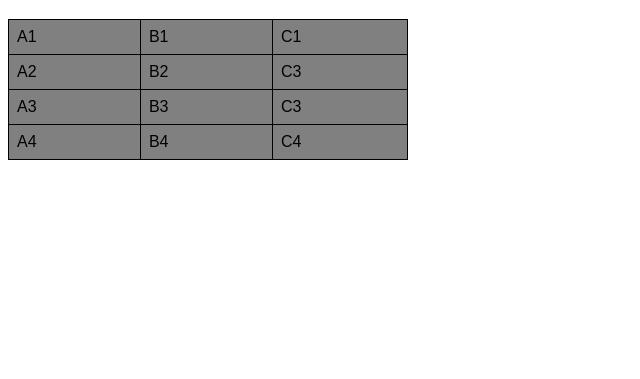
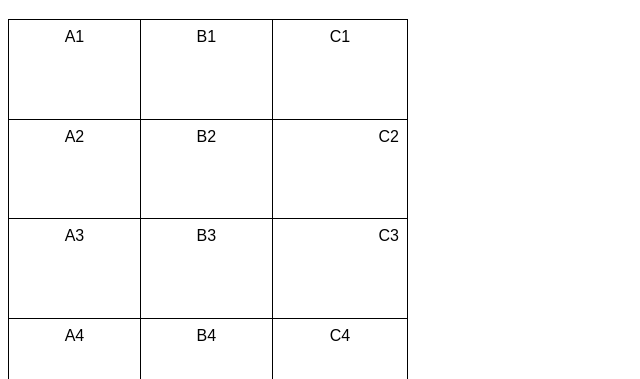
Before and after one commit to gustavo-g-machado/html-css, a plain HTML site: page exercicios/ex023/tabela01.html in a window 1280 px wide. Shown: the part 61-440 px from the top of the page, without its empty margins (0-640 px from the left). Drawn offline with Linux system fonts and the light colour scheme.

Commit message:
Update tabela01.html

```diff
--- a/exercicios/ex023/tabela01.html
+++ b/exercicios/ex023/tabela01.html
@@ -11,16 +11,19 @@
 
         table{
             width: 400px;
+            height: 400px;
             border-collapse: collapse;
-        }
-
-        tr{
-            background-color: gray;
         }
 
         td{
             border: 1px solid black;
             padding: 8px;
+            text-align: center;
+            vertical-align: top;
+        }
+
+        .numero{
+            text-align: right;
         }
     </style>
 </head>
@@ -42,12 +45,12 @@
         <tr>
             <td>A2</td>
             <td>B2</td>
-            <td>C3</td>
+            <td class="numero">C2</td>
         </tr>
         <tr>
             <td>A3</td>
             <td>B3</td>
-            <td>C3</td>
+            <td class="numero">C3</td>
         </tr>
         <tr>
             <td>A4</td>
```
